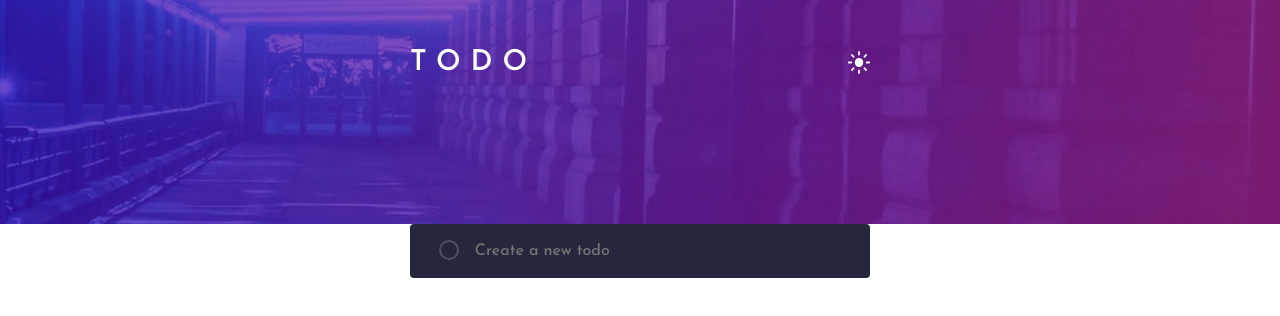
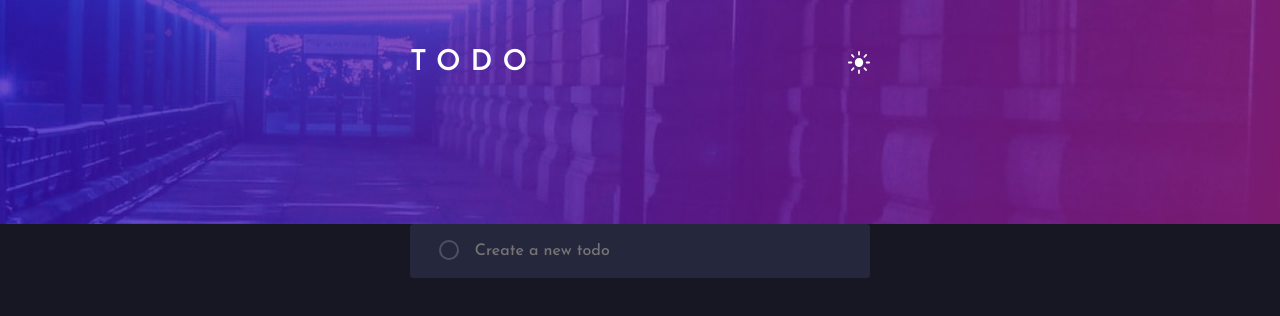
Before and after one commit to soewaiyanag/todo, a React (Create React App) app: page / in a window 1280 px wide. Shown: the top 316 px of the page. Built offline with nearby package versions, Linux system fonts and the light colour scheme.

Commit message:
Styled Main

```diff
--- a/src/App.js
+++ b/src/App.js
@@ -15,6 +15,7 @@ const darkTheme = {
     switch: darkSwitch,
   },
   colors: {
+    main: "hsl(235, 21%, 11%)",
     box: "hsl(235, 24%, 19%)",
     border: "hsl(233, 14%, 35%)",
     primaryText: "hsl(234, 39%, 85%)",
@@ -27,6 +28,7 @@ const lightTheme = {
     switch: lightSwitch,
   },
   colors: {
+    main: "hsl(236, 33%, 92%)",
     box: "hsl(0, 0%, 98%)",
     border: "hsl(233, 11%, 84%)",
     primaryText: "hsl(235, 19%, 35%)",
--- a/src/components/Main.js
+++ b/src/components/Main.js
@@ -1,13 +1,14 @@
 import Container from "../styles/Container";
+import StyledMain from "../styles/Main.styled";
 import TodoForm from "./TodoForm";
 
 const Main = () => {
   return (
-    <main>
+    <StyledMain>
       <Container>
         <TodoForm />
       </Container>
-    </main>
+    </StyledMain>
   );
 };
 
--- /dev/null
+++ b/src/styles/Main.styled.js
@@ -0,0 +1,8 @@
+import styled from "styled-components";
+
+const StyledMain = styled.main`
+  background-color: ${({ theme }) => theme.colors.main};
+  min-height: calc(100vh - 14rem);
+`;
+
+export default StyledMain;
```
